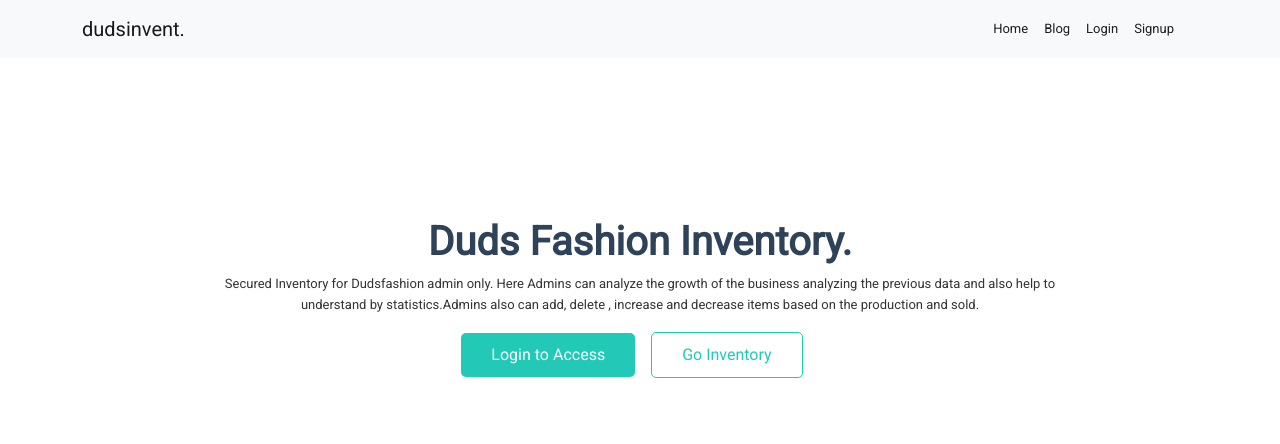
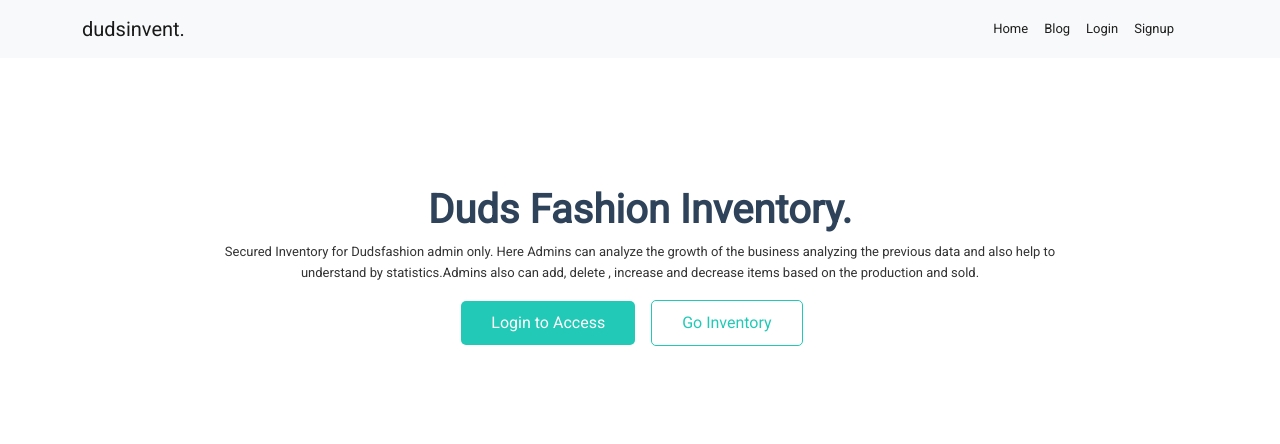
Before and after one commit to Anik-the-dev/Duds-Fashion-Warehouse-client, a React (Create React App) app: page / in a window 1280 px wide. Shown: the top 444 px of the page. Built offline with nearby package versions, Linux system fonts and the light colour scheme.

Commit message:
banner alignment fix

```diff
--- a/src/components/Banner/Banner.css
+++ b/src/components/Banner/Banner.css
@@ -1,9 +1,10 @@
 .top-banner{
-    height: 500px;
-    padding: 4rem 0;
-    padding-top: 8rem;
+    margin: 10% 0 ;
+
+
 
 }
+
 
 .flex-btn{
     margin-right: 1rem;
--- a/src/components/Banner/Banner.js
+++ b/src/components/Banner/Banner.js
@@ -7,15 +7,18 @@ const Banner = () => {
     return (
         <div className='banner top-banner'>
             <div className='container'>
+                <div className='banner-content'>
+                    <div className='banner-text text-center mx-auto my-3'>
+                        <h1 className='fw-6' style={{ color: '#2E4259' }}>Duds Fashion Inventory.</h1>
+                        <p className='mfs-1' style={{ width: '75%', margin: 'auto' }}>Secured Inventory for Dudsfashion admin only. Here Admins can analyze the growth of the business analyzing the previous data and also help to understand by statistics.Admins also can add, delete , increase and decrease items based on the production and sold.</p>
+                    </div>
+                    <div className='banner-btn my-3 d-md-flex align-items-center justify-content-center '>
+                        <Link className='btn raw-btn flex-btn' to='/login'>Login to Access</Link>
+                        <Link className='btn raw-btn raw-btn-outline flex-btn' to='/blog'>Go Inventory</Link>
+                    </div>
+                </div>
 
-                <div className='banner-text text-center mx-auto my-3'>
-                    <h1 className='fw-6' style={{color:'#2E4259'}}>Duds Fashion Inventory.</h1>
-                    <p className='mfs-1' style={{width:'75%' , margin:'auto'}}>Secured Inventory for Dudsfashion admin only. Here Admins can analyze the growth of the business analyzing the previous data and also help to understand by statistics.Admins also can add, delete , increase and decrease items based on the production and sold.</p>
-                </div>
-                <div className='banner-btn my-3 d-md-flex align-items-center justify-content-center '>
-                    <Link className='btn raw-btn flex-btn' to='/login'>Login to Access</Link>
-                    <Link className='btn raw-btn raw-btn-outline flex-btn' to='/blog'>Go Inventory</Link>
-                </div>
+
             </div>
 
 
```
